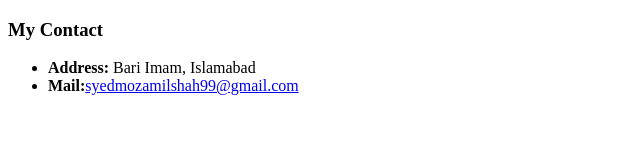
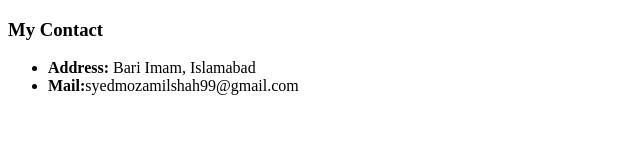
Before and after one commit to Zamliskill/cv, a plain HTML site: page contact.html in a window 1280 px wide. Shown: the whole page, without its empty margins (0-640 px from the left). Drawn offline with Linux system fonts and the light colour scheme.

Commit message:
update Contact.html
I remove the mail blue address

```diff
--- a/contact.html
+++ b/contact.html
@@ -10,7 +10,7 @@
     <ul>
       <li><strong>Address:</strong>
 Bari Imam, Islamabad</li>
-      <li><strong>Mail:</strong><a href="syedmozamilshah99@gmail.com">syedmozamilshah99@gmail.com</a></li>
+      <li><strong>Mail:</strong>syedmozamilshah99@gmail.com</a></li>
     </ul>
   </body>
 </html>
```
